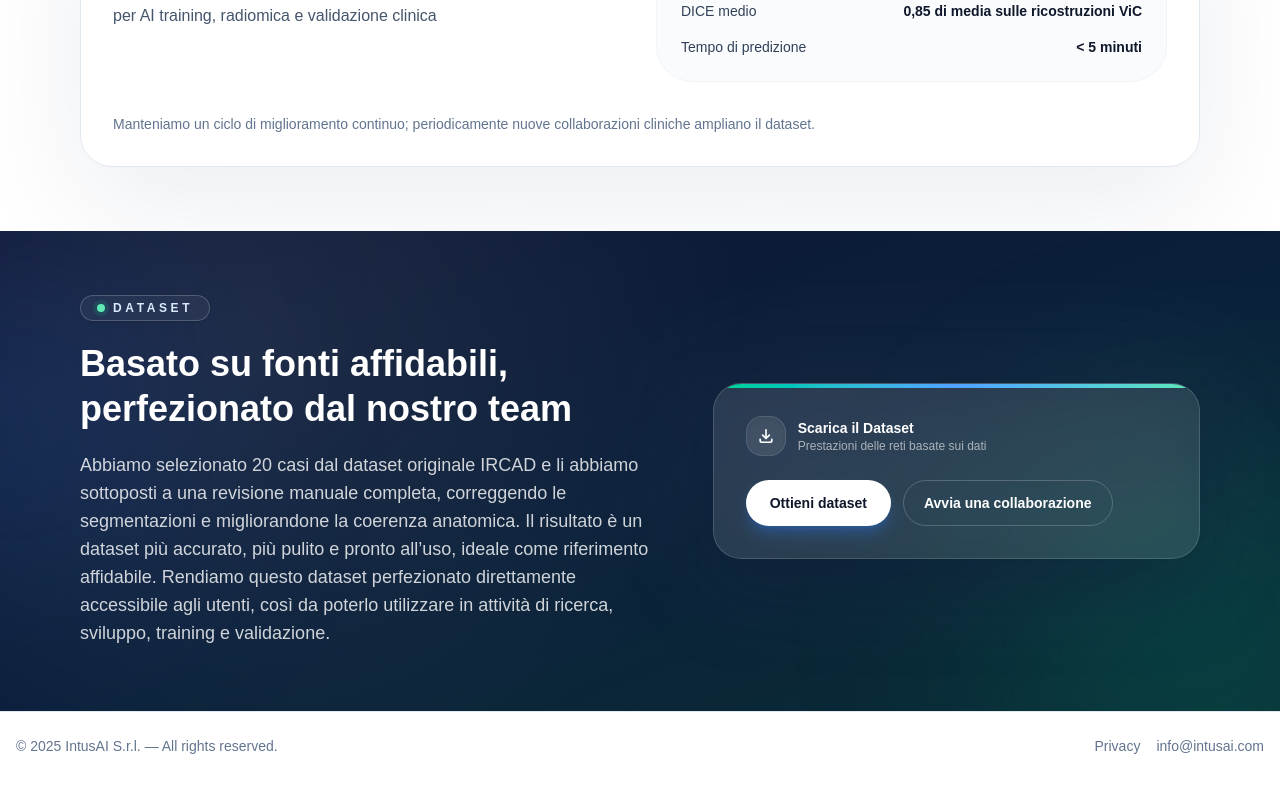
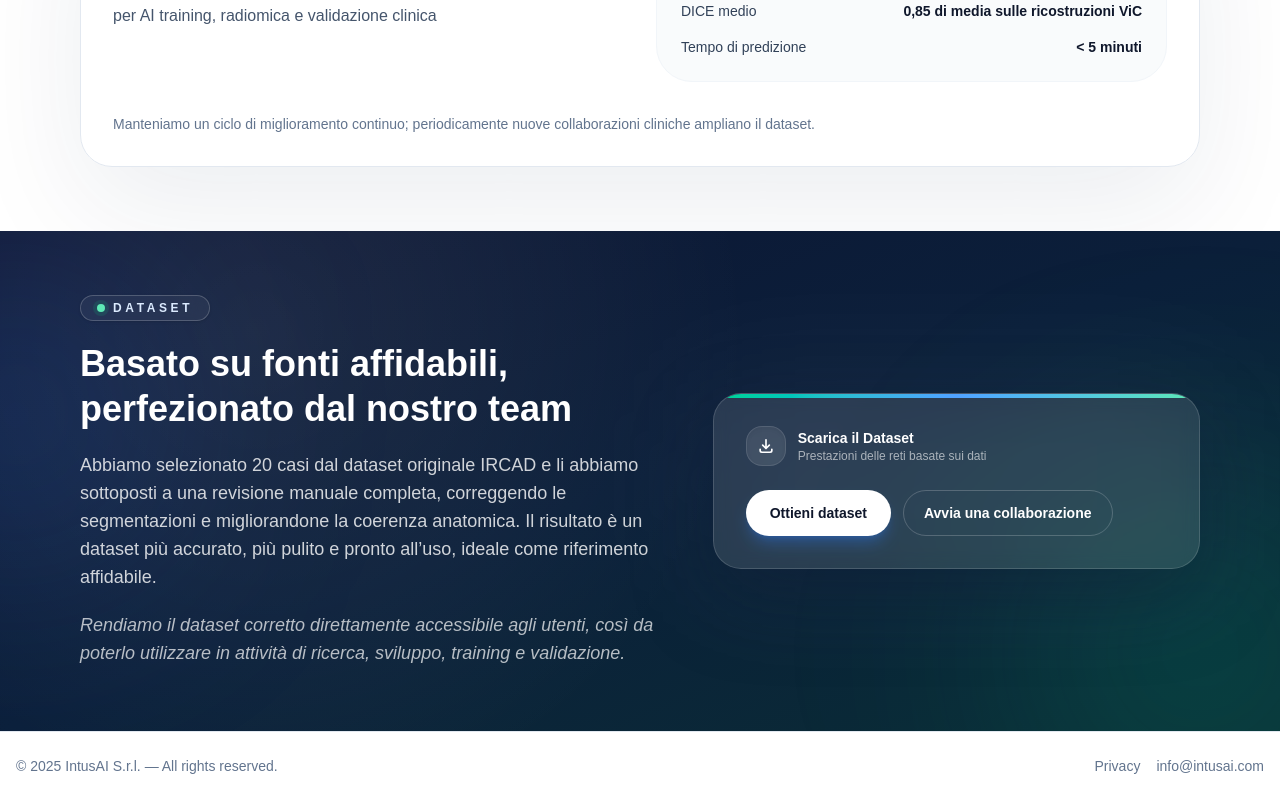
Before and after one commit to Serizona/sito_new, a Next.js app: page /dataset in a window 1280 px wide. Shown: the part 1440-2240 px from the top of the page. Built offline with nearby package versions, Linux system fonts and the light colour scheme.

Commit message:
modified:   components/DatasetPageContent.tsx 	modified:   lib/translations.ts

```diff
--- a/components/DatasetPageContent.tsx
+++ b/components/DatasetPageContent.tsx
@@ -79,6 +79,9 @@ export function DatasetPageContent() {
               </span>
               <h2 className="text-3xl md:text-4xl font-bold leading-tight">{dataset.ircad.title}</h2>
               <p className="text-base md:text-lg text-white/80">{dataset.ircad.description}</p>
+              {dataset.ircad.note ? (
+                <p className="text-base md:text-lg text-white/70 italic">{dataset.ircad.note}</p>
+              ) : null}
             </div>
 
             <div className="relative">
--- a/lib/translations.ts
+++ b/lib/translations.ts
@@ -73,7 +73,9 @@ export const translations = {
         badge: "Dataset",
         title: "Built on trusted sources, refined by our team",
         description:
-          "We selected 20 cases from the original IRCAD dataset and carried out a complete manual review, correcting the segmentations and enhancing anatomical consistency. The result is a cleaner, more accurate, and ready-to-use dataset, ideal as a reliable reference or for comparison with your own annotations and guidelines. We make this refined dataset directly accessible to users, enabling its use in research, development, training, and validation.",
+          "We selected 20 cases from the original IRCAD dataset and carried out a complete manual review, correcting the segmentations and enhancing anatomical consistency. The result is a cleaner, more accurate, and ready-to-use dataset, ideal as a reliable reference or for comparison with your own annotations and guidelines.",
+        note:
+          "We make our dataset directly accessible to users, enabling its use in research, development, training, and validation.",
         downloadCta: "Download ViC dataset",
       },
       collab: {
@@ -211,7 +213,9 @@ export const translations = {
         badge: "Dataset",
         title: "Basato su fonti affidabili, perfezionato dal nostro team",
         description:
-          "Abbiamo selezionato 20 casi dal dataset originale IRCAD e li abbiamo sottoposti a una revisione manuale completa, correggendo le segmentazioni e migliorandone la coerenza anatomica. Il risultato è un dataset più accurato, più pulito e pronto all’uso, ideale come riferimento affidabile. Rendiamo questo dataset perfezionato direttamente accessibile agli utenti, così da poterlo utilizzare in attività di ricerca, sviluppo, training e validazione.",
+          "Abbiamo selezionato 20 casi dal dataset originale IRCAD e li abbiamo sottoposti a una revisione manuale completa, correggendo le segmentazioni e migliorandone la coerenza anatomica. Il risultato è un dataset più accurato, più pulito e pronto all’uso, ideale come riferimento affidabile.",
+        note:
+          "Rendiamo il dataset corretto direttamente accessibile agli utenti, così da poterlo utilizzare in attività di ricerca, sviluppo, training e validazione.",
         downloadCta: "Ottieni dataset",
       },
       collab: {
```
